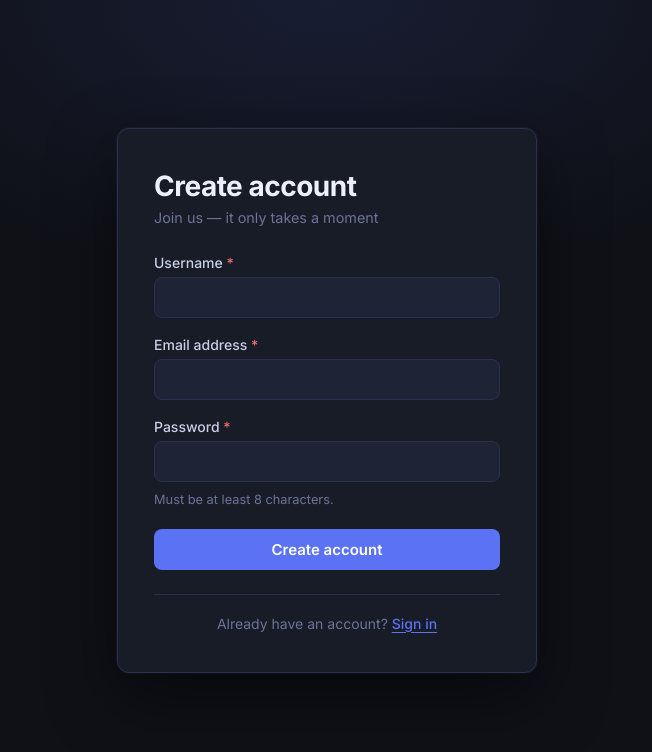
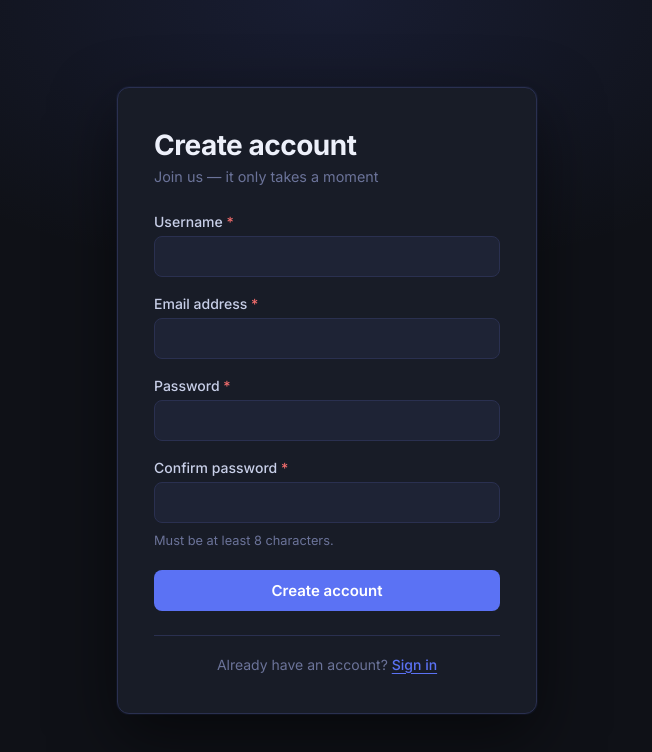
Before and after one commit to ElectroGhiurai/mys, a React (Vite) app in the folder frontend/: page /register in a window 1280 px wide. Shown: the top 752 px of the page, without its empty margins (313-965 px from the left). Built offline with nearby package versions, Linux system fonts and the light colour scheme; no server answers.

Commit message:
added confirm password field

```diff
--- a/frontend/src/features/auth/RegisterPage.tsx
+++ b/frontend/src/features/auth/RegisterPage.tsx
@@ -20,7 +20,7 @@ export default function RegisterPage() {
 
   const { values, errors, serverError, isLoading, handleChange, handleSubmit } =
     useAuthForm({
-      fields: ['username', 'email', 'password'],
+      fields: ['username', 'email', 'password', 'confirmPassword'],
       onSubmit: handleRegister,
     })
 
@@ -29,7 +29,9 @@ export default function RegisterPage() {
       <div className="auth-card">
         <header className="auth-card__header">
           <h1 className="auth-title">Create account</h1>
-          <p className="auth-subtitle">Join us — it only takes a moment</p>
+          <p className="auth-subtitle">
+            Join us — it only takes a moment
+          </p>
         </header>
 
         <ServerErrorBanner message={serverError} />
@@ -49,6 +51,7 @@ export default function RegisterPage() {
             onChange={handleChange}
             error={errors.username}
           />
+
           <FormField
             id="register-email"
             label="Email address"
@@ -58,6 +61,7 @@ export default function RegisterPage() {
             onChange={handleChange}
             error={errors.email}
           />
+
           <FormField
             id="register-password"
             label="Password"
@@ -67,7 +71,20 @@ export default function RegisterPage() {
             onChange={handleChange}
             error={errors.password}
           />
-          <p className="auth-hint">Must be at least 8 characters.</p>
+
+          <FormField
+            id="register-confirm-password"
+            label="Confirm password"
+            type="password"
+            name="confirmPassword"
+            value={values.confirmPassword}
+            onChange={handleChange}
+            error={errors.confirmPassword}
+          />
+
+          <p className="auth-hint">
+            Must be at least 8 characters.
+          </p>
 
           <button
             type="submit"
@@ -77,7 +94,10 @@ export default function RegisterPage() {
           >
             {isLoading ? (
               <>
-                <span className="auth-btn__spinner" aria-hidden="true" />
+                <span
+                  className="auth-btn__spinner"
+                  aria-hidden="true"
+                />
                 Creating account…
               </>
             ) : (
```
